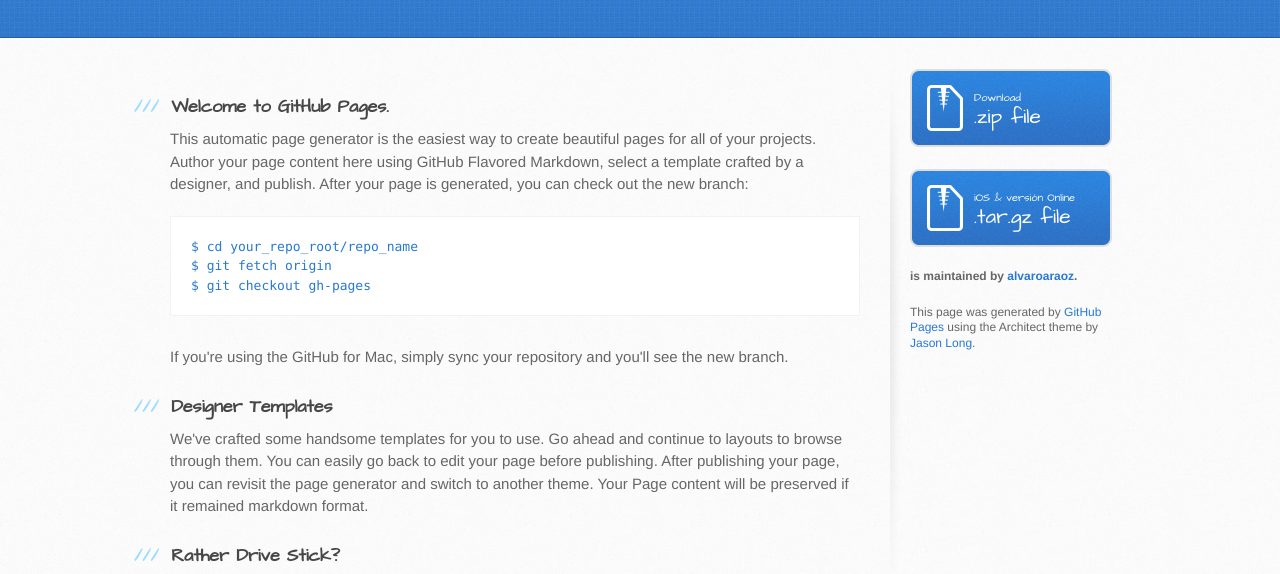
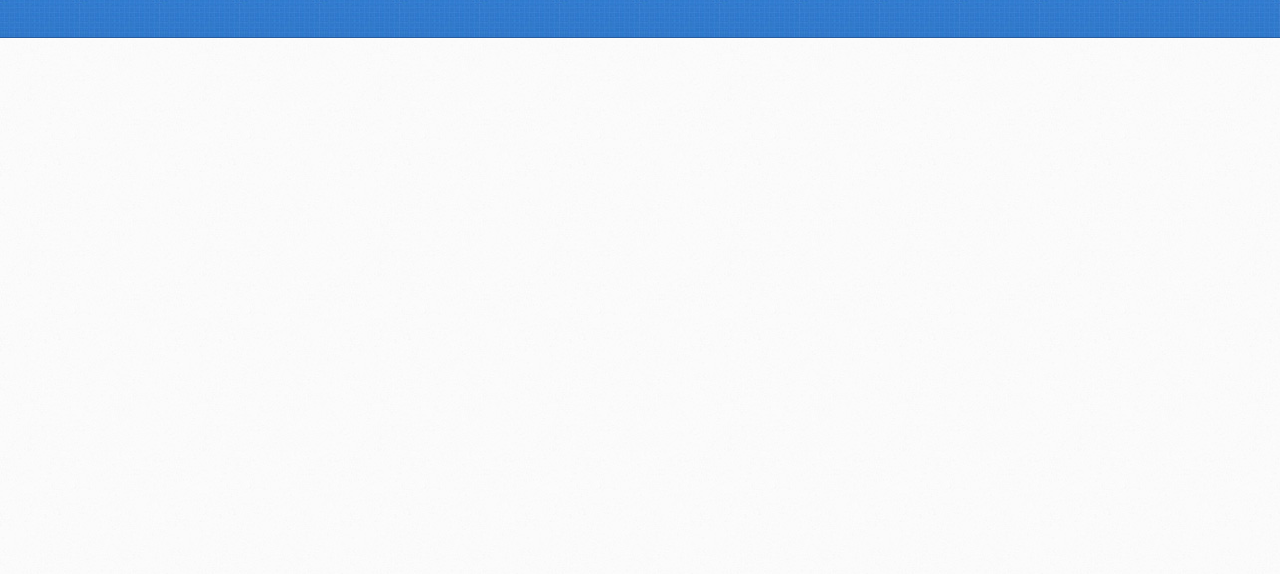
Before and after one commit to alvaroadlf/drunkrapp, a plain HTML site: page index.html in a window 1280 px wide. Shown: the part 163-737 px from the top of the page. Drawn offline with Linux system fonts and the light colour scheme.

Commit message:
Update index.html

```diff
--- a/index.html
+++ b/index.html
@@ -25,7 +25,7 @@
       </div>
     </header>
 
-    <div id="content-wrapper">
+    <!-- <div id="content-wrapper">
       <div class="inner clearfix">
         <section id="main-content">
           <h3>
@@ -76,7 +76,7 @@ $ git checkout gh-pages
           <p>This page was generated by <a href="pages.github.com">GitHub Pages</a> using the Architect theme by <a href="https://twitter.com/jasonlong">Jason Long</a>.</p>
         </aside>
       </div>
-    </div>
+    </div> -->
 
 
   </body>
```
